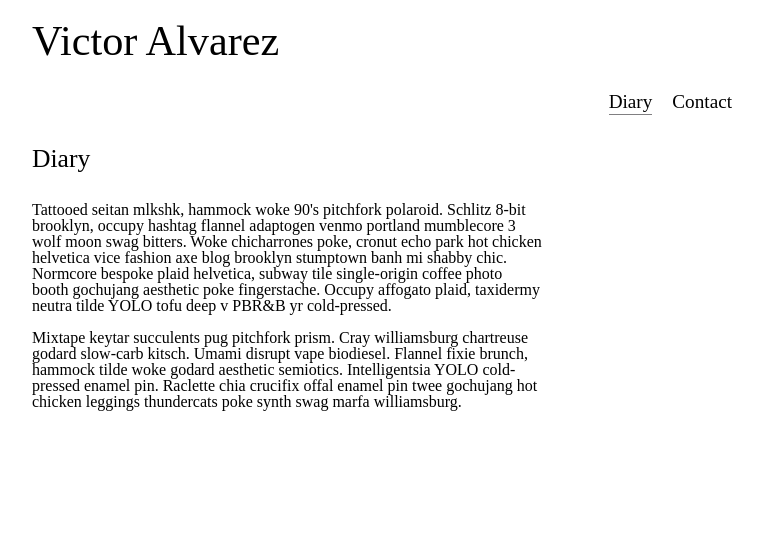
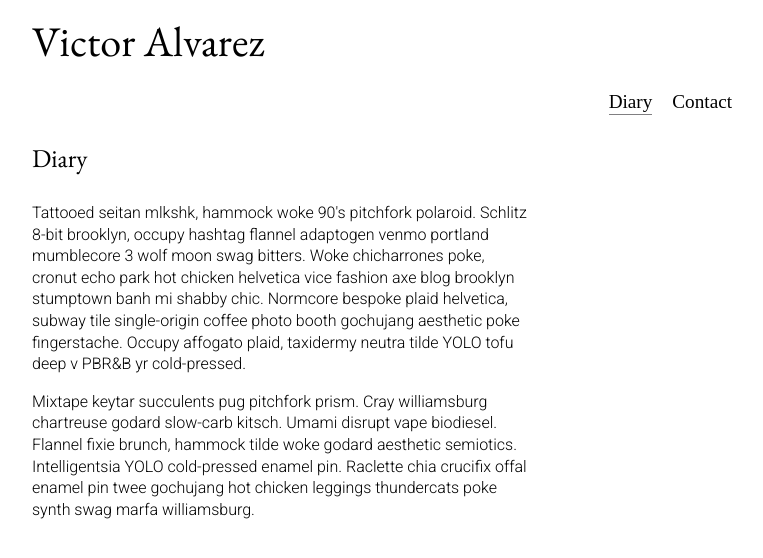
Before and after one commit to soytjan/victor-alvarez, a React (Create React App) app: page /diary in a window 1280 px wide. Shown: the top 558 px of the page, without its empty margins (258-1021 px from the left). Built offline with nearby package versions, Linux system fonts and the light colour scheme.

Commit message:
Initial styling

```diff
--- a/src/App/App.css
+++ b/src/App/App.css
@@ -1,3 +1,4 @@
+@import url("https://fonts.googleapis.com/css?family=EB+Garamond|Roboto:300");
 body,
 html {
   height: 100%; }
@@ -11,9 +12,15 @@ html {
     font-size: 1.2em; }
   .App a:hover {
     color: #807F81; }
+  .App h1,
+  .App h2 {
+    font-family: "EB Garamond", serif; }
   .App h1 {
     font-size: 2.2em; }
   .App h2 {
     font-size: 1.6em; }
+  .App p {
+    font-family: "Roboto", sans-serif;
+    line-height: 135%; }
   .App header {
     padding: 20px 0; }
--- a/src/App/App.scss
+++ b/src/App/App.scss
@@ -1,3 +1,5 @@
+@import '../styling/variables.scss';
+
 body,
 html {
   height: 100%;
@@ -18,6 +20,11 @@ html {
     color: #807F81;
   }
 
+  h1,
+  h2 {
+    font-family: $header-font;
+  }
+
   h1 {
     font-size: 2.2em;
   }
@@ -26,6 +33,11 @@ html {
     font-size: 1.6em;
   }
 
+  p {
+    font-family: $body-font;
+    line-height: 135%;
+  }
+
   header {
     padding: 20px 0;
   }
--- a/src/Diary/Diary.css
+++ b/src/Diary/Diary.css
@@ -2,6 +2,6 @@
   padding: 20px 0 30px; }
   .Diary .info-content {
     padding: 20px 0;
-    padding-right: 190px; }
+    padding-right: 200px; }
   .Diary p {
     padding: 10px 0 6px; }
--- a/src/Diary/Diary.scss
+++ b/src/Diary/Diary.scss
@@ -5,7 +5,7 @@
 
   .info-content {
     @include info-content-default;
-    padding-right: 190px;
+    padding-right: 200px;
   }
 
   p {
--- a/src/Nav/Nav.css
+++ b/src/Nav/Nav.css
@@ -1,3 +1,4 @@
+@import url("https://fonts.googleapis.com/css?family=EB+Garamond|Roboto:300");
 .Nav {
   display: flex;
   justify-content: flex-end;
--- a/src/index.css
+++ b/src/index.css
@@ -1,4 +1,3 @@
-@import url("https://fonts.googleapis.com/css?family=EB+Garamond");
 /* http://meyerweb.com/eric/tools/css/reset/
    v2.0 | 20110126
    License: none (public domain)
--- a/src/index.scss
+++ b/src/index.scss
@@ -1,4 +1,3 @@
-@import url('https://fonts.googleapis.com/css?family=EB+Garamond');
 
 /* http://meyerweb.com/eric/tools/css/reset/
    v2.0 | 20110126
--- a/src/styling/variables.css
+++ b/src/styling/variables.css
@@ -0,0 +1 @@
+@import url("https://fonts.googleapis.com/css?family=EB+Garamond|Roboto:300");
--- a/src/styling/variables.scss
+++ b/src/styling/variables.scss
@@ -1 +1,7 @@
+@import url('https://fonts.googleapis.com/css?family=EB+Garamond|Roboto:300');
+
+// FONTS
+$header-font: 'EB Garamond', serif;
+$body-font: 'Roboto', sans-serif;
+
 $slate: #807F81;
```
